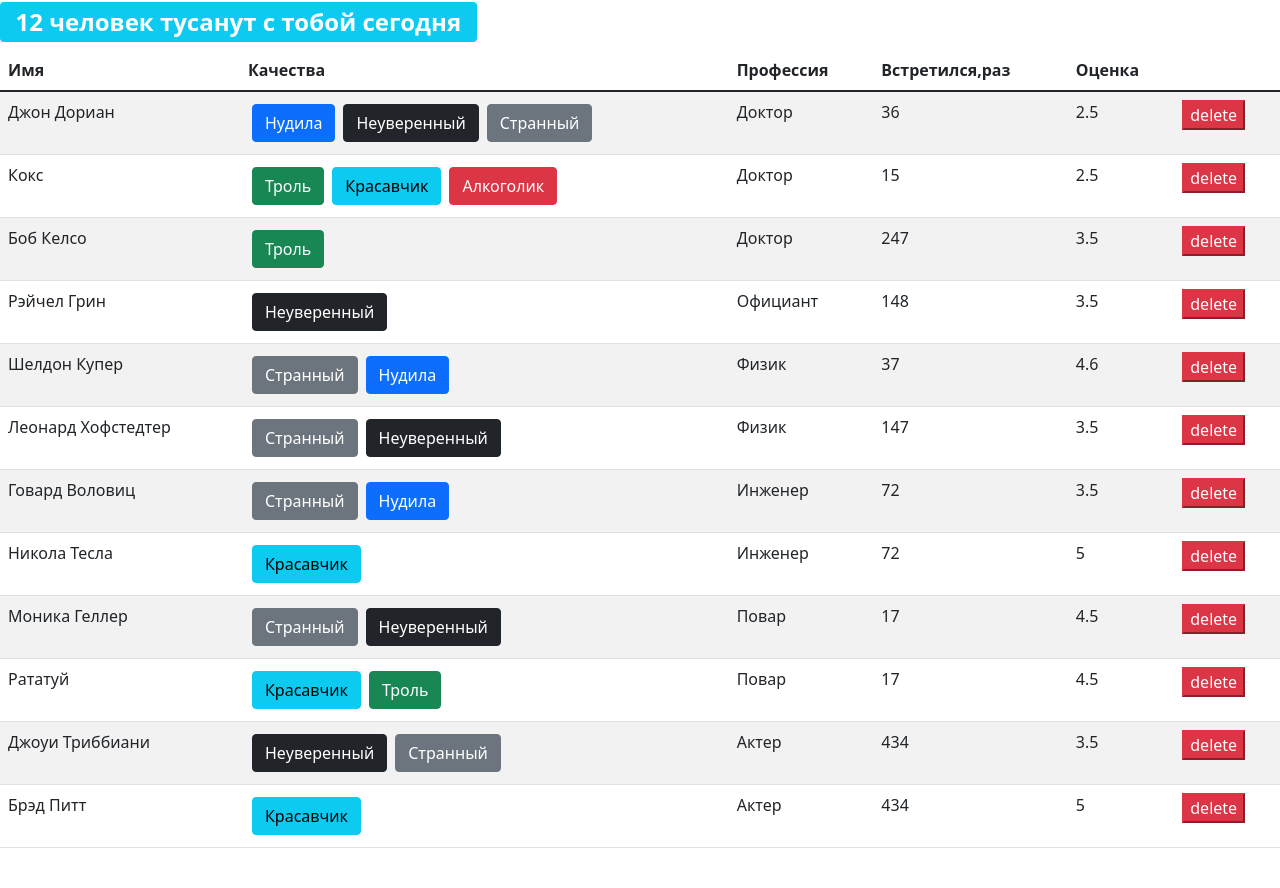
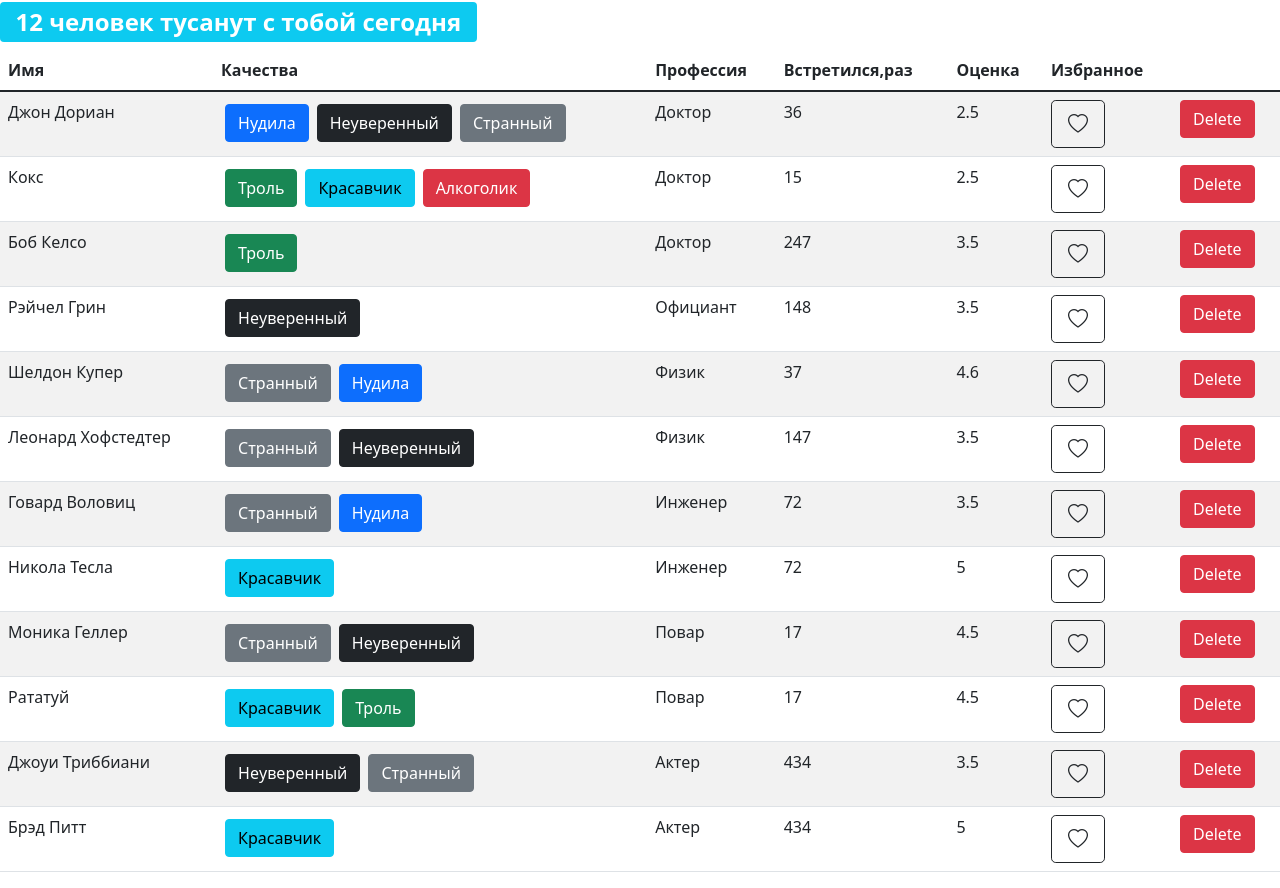
Before and after one commit to VeraNikaDVA/fast-company, a React (Create React App) app: page / in a window 1280 px wide. Before the commit the page ends 864 px from the top, so only its background shows below. Built offline with nearby package versions, Linux system fonts and the light colour scheme.

Commit message:
Add bookmark

```diff
--- a/package.json
+++ b/package.json
@@ -7,6 +7,7 @@
     "@testing-library/react": "^13.3.0",
     "@testing-library/user-event": "^13.5.0",
     "bootstrap": "^5.1.0",
+    "bootstrap-icons": "^1.9.1",
     "react": "^18.2.0",
     "react-dom": "^18.2.0",
     "react-scripts": "5.0.1",
--- a/public/index.html
+++ b/public/index.html
@@ -21,15 +21,10 @@
       integrity="sha384-1BmE4kWBq78iYhFldvKuhfTAU6auU8tT94WrHftjDbrCEXSU1oBoqyl2QvZ6jIW3"
       crossorigin="anonymous"
     />
-    <!--
-      Notice the use of %PUBLIC_URL% in the tags above.
-      It will be replaced with the URL of the `public` folder during the build.
-      Only files inside the `public` folder can be referenced from the HTML.
-
-      Unlike "/favicon.ico" or "favicon.ico", "%PUBLIC_URL%/favicon.ico" will
-      work correctly both with client-side routing and a non-root public URL.
-      Learn how to configure a non-root public URL by running `npm run build`.
-    -->
+    <link
+      rel="stylesheet"
+      href="https://cdn.jsdelivr.net/npm/bootstrap-icons@1.9.1/font/bootstrap-icons.css"
+    />
     <title>React App</title>
   </head>
   <body>
--- /dev/null
+++ b/src/components/App.js
@@ -0,0 +1,19 @@
+import React, { useState } from "react";
+import Users from "./users.jsx";
+import SearchStatus from "./searchStatus";
+import api from "../api/index";
+
+function App() {
+  const [users, setUsers] = useState(api.users.fetchAll());
+  const handleDelete = (userId) => {
+    setUsers((prevState) => prevState.filter((user) => user._id !== userId));
+  };
+  return (
+    <>
+      <SearchStatus length={users.length} />
+      {users.length ? <Users users={users} onDelete={handleDelete} /> : null}
+    </>
+  );
+}
+
+export default App;
--- /dev/null
+++ b/src/components/bookmark.jsx
@@ -0,0 +1,15 @@
+import React, { useState } from "react";
+
+function Bookmark() {
+  const [status, setStatus] = useState(false);
+  const handleBookmark = () => {
+    return setStatus((prevState) => !prevState);
+  };
+  return (
+    <button onClick={handleBookmark} className="btn btn-outline-dark btn-lg">
+      <i class={status ? "bi bi-heart-fill" : "bi bi-heart"}></i>
+    </button>
+  );
+}
+
+export default Bookmark;
--- /dev/null
+++ b/src/components/qualitie.jsx
@@ -0,0 +1,7 @@
+import React from "react";
+
+const qualitie = (qualitie) => {
+  return <span class={`btn m-1 btn-${qualitie.color}`}>{qualitie.name}</span>;
+};
+
+export default qualitie;
--- /dev/null
+++ b/src/components/searchStatus.jsx
@@ -0,0 +1,20 @@
+import React from "react";
+
+const searchStatus = ({ length }) => {
+  const renderPhrase = (number) => {
+    return number >= 2 && number <= 4
+      ? `${number} человека тусанет с тобой сегодня`
+      : number === 1
+      ? `${number} человек тусанет с тобой сегодня`
+      : `${number} человек тусанут с тобой сегодня`;
+  };
+  return (
+    <h2>
+      <span class={`badge bg-${length === 0 ? "danger" : "info"}`}>
+        {renderPhrase(length)}
+      </span>
+    </h2>
+  );
+};
+
+export default searchStatus;
--- /dev/null
+++ b/src/components/user.jsx
@@ -0,0 +1,36 @@
+import React from "react";
+import Qualitie from "./qualitie";
+import Bookmark from "./bookmark";
+import qualitie from "./qualitie";
+import Users from "./users";
+
+const user = (user) => {
+  return (
+    <>
+      <tr>
+        <td>{user.name}</td>
+        <td>
+          {user.qualities.map((qualitie) => (
+            <Qualitie key={qualitie._id} {...qualitie} />
+          ))}
+        </td>
+        <td>{user.profession.name}</td>
+        <td>{user.completedMeetings}</td>
+        <td>{user.rate}</td>
+        <td>
+          <Bookmark />
+        </td>
+        <td>
+          <button
+            className="btn btn-danger"
+            onClick={() => user.onDelete(user._id)}
+          >
+            Delete
+          </button>
+        </td>
+      </tr>
+    </>
+  );
+};
+
+export default user;
--- a/src/components/users.jsx
+++ b/src/components/users.jsx
@@ -1,29 +1,9 @@
-import React, { useState } from "react";
-import api from "../api";
+import React from "react";
+import User from "./user";
 
-const Users = () => {
-  const [users, setUsers] = useState(api.users.fetchAll());
-
-  const handleDelete = (userId) => {
-    setUsers((prevState) => prevState.filter((user) => user._id !== userId));
-  };
-
-  const renderPhrase = (number) => {
-    return number >= 2 && number <= 4
-      ? `${number} человека тусанет с тобой сегодня`
-      : number === 1
-      ? `${number} человек тусанет с тобой сегодня`
-      : `${number} человек тусанут с тобой сегодня`;
-  };
-
+const Users = ({ users, ...rest }) => {
   return (
     <>
-      <h2>
-        <span class={`badge bg-${users.length === 0 ? "danger" : "info"}`}>
-          {renderPhrase(users.length)}
-        </span>
-      </h2>
-
       <table class="table table-striped">
         <thead>
           <tr>
@@ -32,32 +12,13 @@ const Users = () => {
             <th scope="col">Профессия</th>
             <th scope="col">Встретился,раз</th>
             <th scope="col">Оценка</th>
+            <th scope="col">Избранное</th>
             <th scope="col"></th>
           </tr>
         </thead>
         <tbody>
           {users.map((user) => (
-            <tr>
-              <td>{user.name}</td>
-              <td>
-                {user.qualities.map((qualitie) => (
-                  <span class={`btn m-1 btn-${qualitie.color}`}>
-                    {qualitie.name}
-                  </span>
-                ))}
-              </td>
-              <td>{user.profession.name}</td>
-              <td>{user.completedMeetings}</td>
-              <td>{user.rate}</td>
-              <td>
-                <button
-                  className="bth btn-danger"
-                  onClick={() => handleDelete(user._id)}
-                >
-                  delete
-                </button>
-              </td>
-            </tr>
+            <User key={user._id} {...user} onDelete={rest.onDelete} />
           ))}
         </tbody>
       </table>
--- a/src/index.js
+++ b/src/index.js
@@ -1,6 +1,6 @@
 import React from "react";
 import ReactDOM from "react-dom/client";
-import Users from "./components/users";
+import App from "./components/App";
 import "./index.css";
 import "bootstrap/dist/css/bootstrap.css";
 
@@ -9,7 +9,7 @@ import reportWebVitals from "./reportWebVitals";
 const root = ReactDOM.createRoot(document.getElementById("root"));
 root.render(
   <React.StrictMode>
-    <Users />
+    <App />
   </React.StrictMode>
 );
 
```
Also changed, not shown: 1 other file (tests, documents, lock files or other folders).
